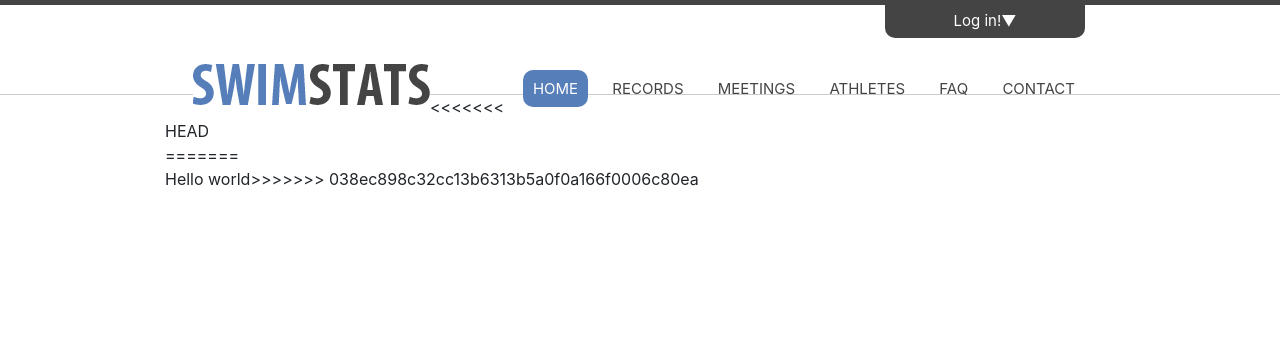
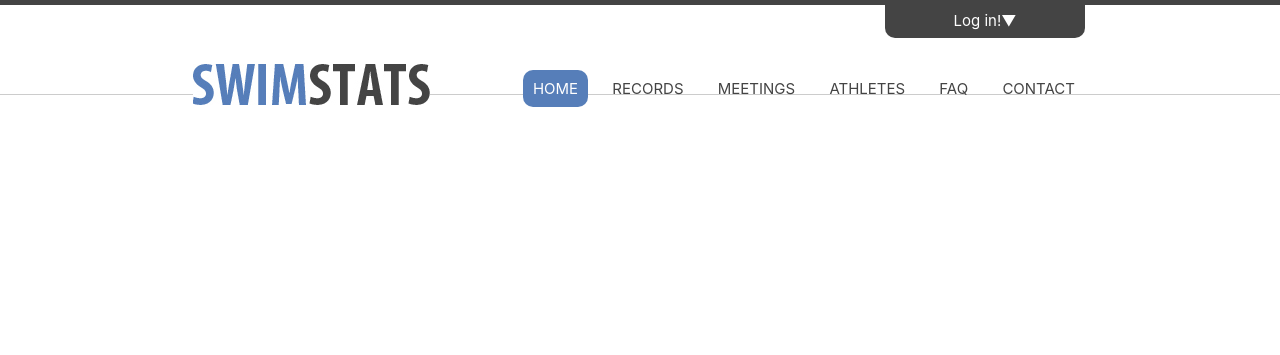
Before and after one commit to stevenMondelaers/sink-or-swim, a PHP site: page / in a window 1280 px wide. Shown: the top 355 px of the page. Run offline with PHP 8.4, Linux system fonts and the light colour scheme; some libraries are stand-ins or nearby versions.

Commit message:
New layout

```diff
--- a/css/screen.css
+++ b/css/screen.css
@@ -81,3 +81,7 @@ header nav > ul > li > a {
 .pageNotFoundError {
 	text-align: center;
 }
+
+fieldset > input {
+	display: block;
+}
--- a/index.php
+++ b/index.php
@@ -3,9 +3,8 @@
 	<head>
 		<meta charset="utf-8" />
 
-
 		<?php
-          include_once('includes/includeHead.php');
+        include_once ('includes/includeHead.php');
 		?>
 
 		<title>Home | <?php echo siteName; ?></title>
@@ -13,26 +12,20 @@
 	</head>
 	<body>
 		<?php
-	       include_once('includes/includeHeader.php');
+        include_once ('includes/includeHeader.php');
 		?>
 		<div class="wrapper">
 			<?php
-	           include_once('includes/includeNavigation.php');
+            include_once ('includes/includeNavigation.php');
 			?>
-<<<<<<< HEAD
+
 			<section class="wrapper">
 
-=======
-            <section>
-                <?php
-                	echo "Hello world";
-                ?>
->>>>>>> 038ec898c32cc13b6313b5a0f0a166f0006c80ea
 			</section>
 
 		</div>
 		<?php
-	       include_once('includes/includeFooter.php');
+        include_once ('includes/includeFooter.php');
 		?>
 	</body>
 </html>
```
Lines whose indentation alone changed are shown as unchanged.
